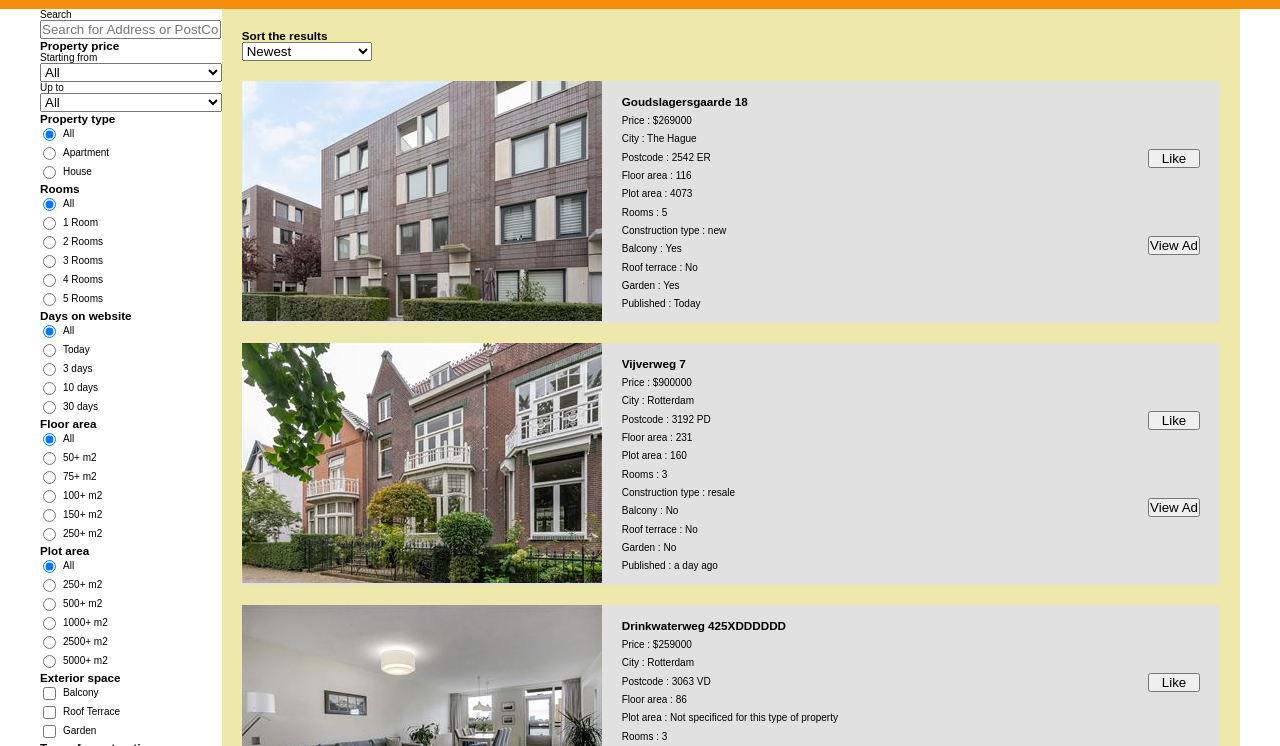
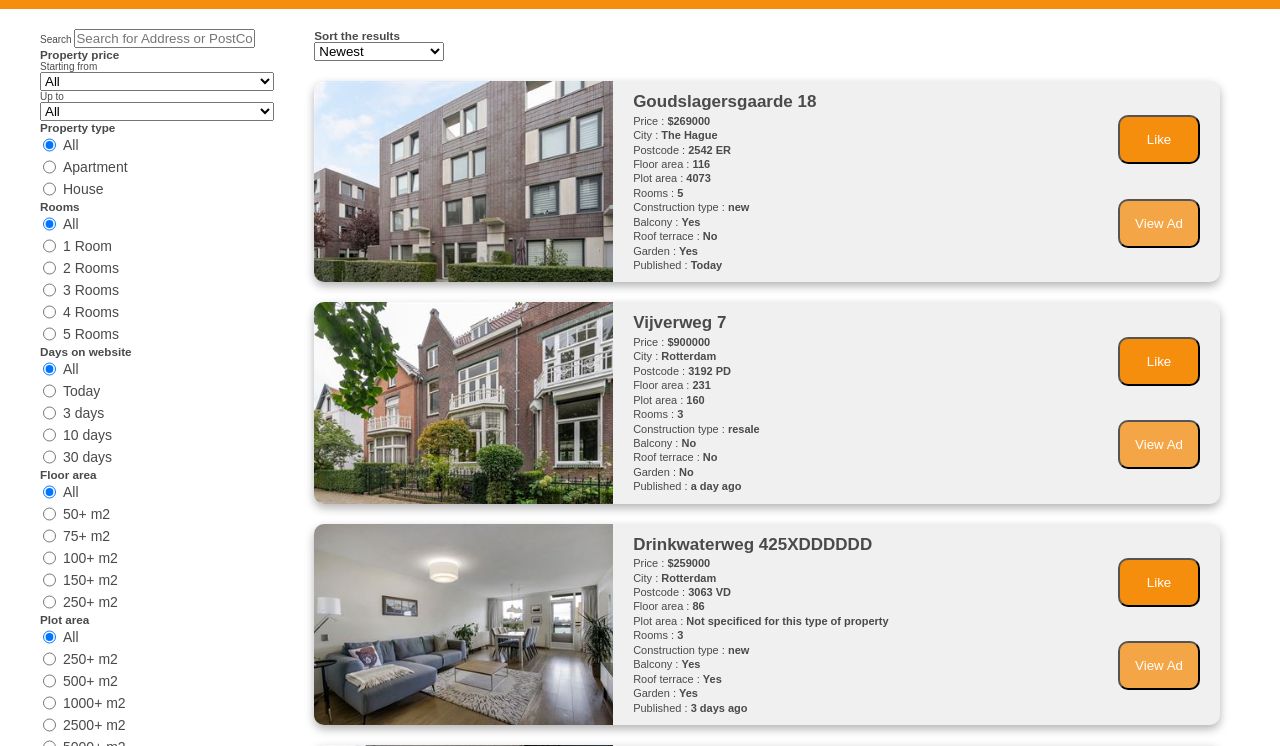
Before and after one commit to berinaptula/Real-Estate-Website, a website: page index.html in a window 1280 px wide. Shown: the part 45-791 px from the top of the page. Drawn offline with nearby package versions, Linux system fonts and the light colour scheme.

Commit message:
Add styling to each real estate property (colors,font styling)

```diff
--- a/index.html
+++ b/index.html
@@ -205,12 +205,12 @@
                         </div>
                         <div class="select-group">
                             <input type="radio" id="new-construction" class='radio' name="construction" value="new">
-                            <label for="new-construction">New construction</label>
+                            <label for="new-construction">New</label>
                         </div>
                         <div class="select-group">
                             <input type="radio" id="resale-construction" class='radio' name="construction"
                                 value="resale">
-                            <label for="resale-construction">Resale construction</label>
+                            <label for="resale-construction">Resale</label>
                         </div>
                     </div>
                 </form>
--- a/sass/_base.scss
+++ b/sass/_base.scss
@@ -1,3 +1,11 @@
+$font-color-primary : rgb(74, 74, 74);
+$color-primary : rgb(245, 141, 13);
+$color-primary-light : rgb(244, 165, 70);
+
+.bold {
+    font-weight: 600;
+}
+
 *,
 *::before,
 *::after {
@@ -12,7 +20,7 @@ html {
 }
 
 body {
-    color: black;
+    color: $font-color-primary;
     font-family: sans-serif;
     font-weight: 400;
 }
--- a/sass/_filters.scss
+++ b/sass/_filters.scss
@@ -1,6 +1,8 @@
 .sidebar {
     display: flex;
     flex-direction: column;
+    margin-top: 2rem;
+    width: 25%;
 
     &__options {
         display: flex;
@@ -16,6 +18,7 @@
     .select-group {
         display: flex;
         margin: 0.3rem;
+        font-size: 1.4rem;
 
         label {
             margin-left: 0.7rem;
--- a/sass/_landing-page.scss
+++ b/sass/_landing-page.scss
@@ -5,7 +5,7 @@
 .properties {
     display: flex;
     flex-direction: column;
-    background: palegoldenrod;
     width: 100%;
     padding: 2rem;
+    margin-left: 2rem;
 }
--- a/sass/_property.scss
+++ b/sass/_property.scss
@@ -1,13 +1,30 @@
-.properties-container {
-    // margin: 2rem;
-}
-
 .property {
     display: flex;
     margin: 2rem 0;
-    background: rgb(225, 225, 225);
+    background-color: rgb(240, 240, 240);
+    box-shadow: 0 0.4rem 1rem rgba(0, 0, 0, 0.3);
     align-items: center;
     justify-content: space-between;
+    border-radius: 1rem;
+    transition: all 0.2s;
+    overflow: hidden;
+
+    &:hover {
+        transform: scale(1.02);
+        box-shadow: 0 0.6rem 1.3rem rgba(0, 0, 0, 0.3);
+    }
+
+    &-photo {
+        width: 33%;
+        align-self: stretch;
+
+
+        img {
+            width: 100%;
+            object-fit: cover;
+            height: 100%;
+        }
+    }
 
     &-details {
         align-self: stretch;
@@ -17,6 +34,14 @@
         display: flex;
         flex-direction: column;
         justify-content: space-around;
+
+        h3 {
+            font-size: 1.7rem;
+        }
+
+        p {
+            font-size: 1.1rem;
+        }
     }
 
     &-buttons {
@@ -25,5 +50,28 @@
         flex-direction: column;
         justify-content: space-evenly;
         margin-right: 2rem;
+
+        button {
+            padding: 1.5rem;
+            border-radius: 1rem;
+            color: white;
+            cursor: pointer;
+        }
+
+        .likeButton {
+            background-color: $color-primary;
+
+            &:hover {
+                background-color: lighten($color-primary, 10);
+            }
+        }
+
+        .viewButton {
+            background-color: $color-primary-light;
+
+            &:hover {
+                background-color: lighten($color-primary-light, 10);
+            }
+        }
     }
 }
--- a/sass/_top-bar.scss
+++ b/sass/_top-bar.scss
@@ -1,5 +1,5 @@
 .top-bar {
-    background: rgb(245, 141, 13);
+    background: $color-primary;
     padding: 0;
     margin: 0;
     color: white;
--- a/scripts/script.js
+++ b/scripts/script.js
@@ -255,7 +255,7 @@ sortResults(filterAds())
 
 
 const likeAd = (e) => {
-    let adId = e.target.parentNode.id
+    let adId = e.target.parentNode.parentNode.id
     let sorted = sortResults(filterAds())
     let liked = sorted.find((ad) => ad.id === adId)
 
@@ -362,9 +362,10 @@ const renderAds = (adsArray) => {
 
         const viewButton = document.createElement('button');
         viewButton.id = element.id;
+        viewButton.className = "viewButton"
         viewButton.textContent = 'View Ad'
         viewButton.addEventListener('click', (e) => {
-            let id = e.target.parentNode.id
+            let id = e.target.parentNode.parentNode.id
             location.assign(`/ad.html#${id}`)
         })
 
@@ -412,17 +413,17 @@ const renderAds = (adsArray) => {
             </div>
             <div class="property-details">
                 <h3>${element.adress}</h3>
-                <p>Price : $${element.price}</p>
-                <p>City : ${element.city}</p>
-                <p>Postcode : ${element.postcode}</p>
-                <p>Floor area : ${element.floorArea}</p>
-                <p>Plot area : ${element.plotArea}</p>
-                <p>Rooms : ${element.rooms}</p>
-                <p>Construction type : ${element.constructionType}</p>
-                <p>Balcony : ${hasBalcony}</p>
-                <p>Roof terrace : ${hasRoofTerrace}</p>
-                <p>Garden : ${hasGarden}</p>
-                <p>Published : ${published}</p>
+                <p>Price : <span class="bold">$${element.price}</span></p>
+                <p>City : <span class="bold">${element.city}</span></p>
+                <p>Postcode : <span class="bold">${element.postcode}</span></p>
+                <p>Floor area : <span class="bold">${element.floorArea}</span></p>
+                <p>Plot area : <span class="bold">${element.plotArea}</span></p>
+                <p>Rooms : <span class="bold">${element.rooms}</span></p>
+                <p>Construction type : <span class="bold">${element.constructionType}</span></p>
+                <p>Balcony : <span class="bold">${hasBalcony}</span></p>
+                <p>Roof terrace : <span class="bold">${hasRoofTerrace}</p>
+                <p>Garden : <span class="bold">${hasGarden}</span></p>
+                <p>Published : <span class="bold">${published}</span></p>
             </div>
             `
         buttonContainer.append(likeButton, viewButton)
```
Also changed, not shown: css/style.css.
